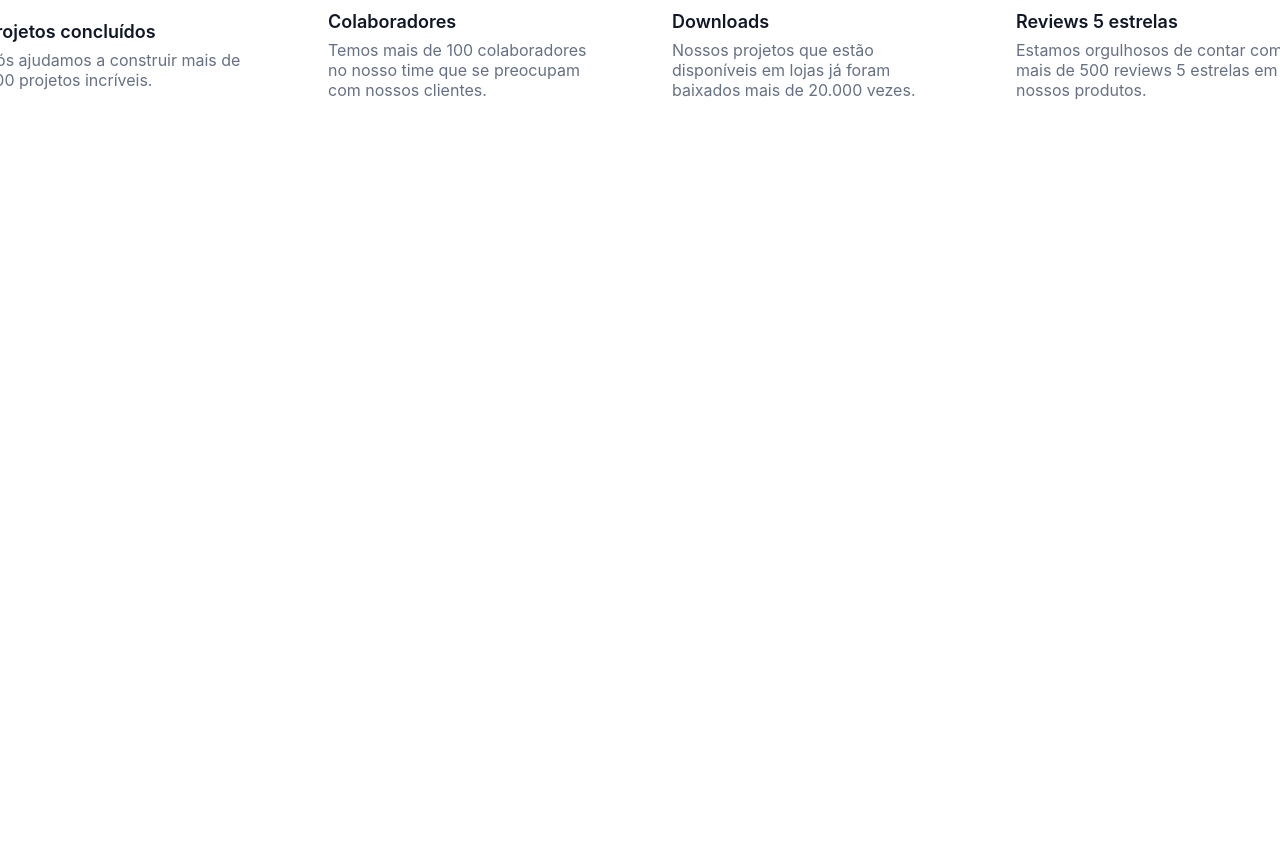
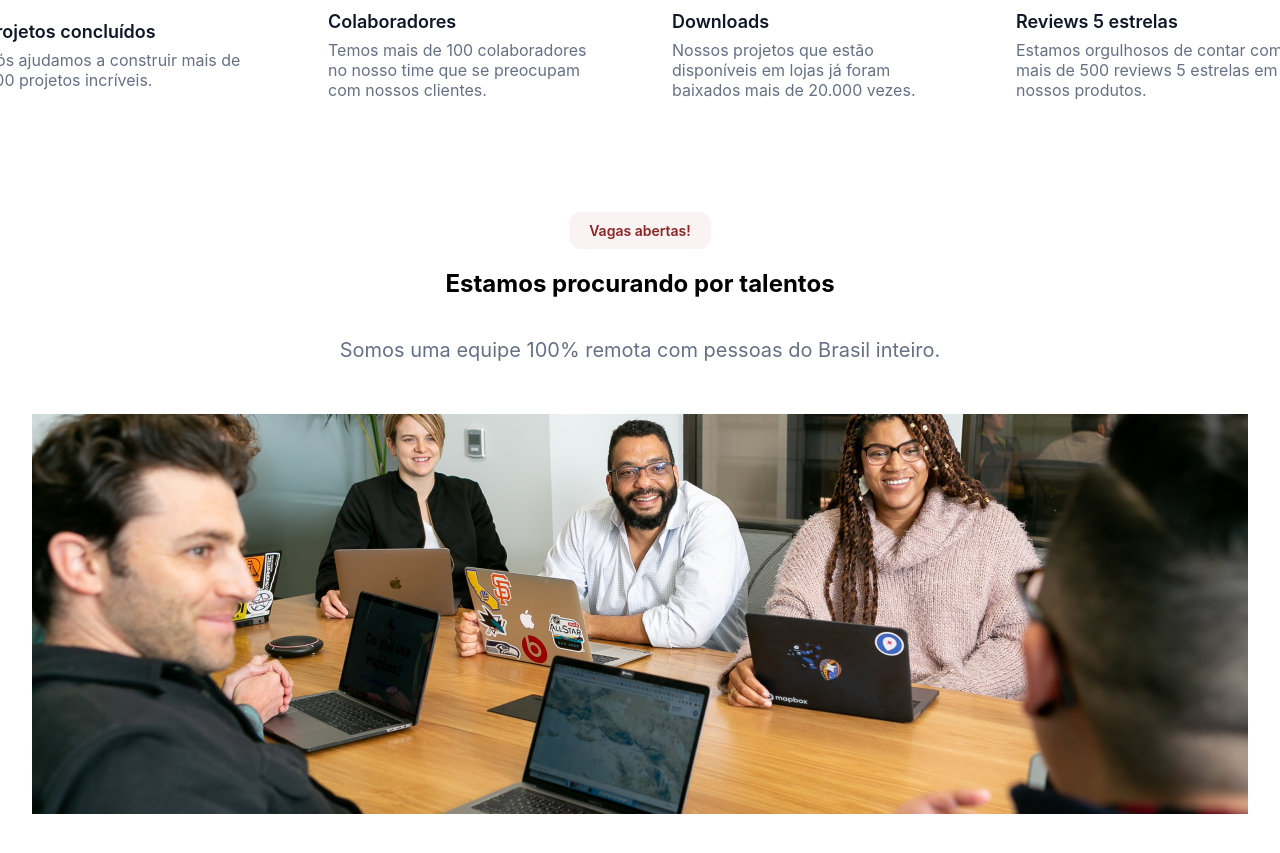
Before and after one commit to rubirechenberg/site-vagas, a plain HTML site: page index.html in a window 1280 px wide. Shown: the part 587-1440 px from the top of the page. Before the commit the page ends 800 px from the top, so only its background shows below. Drawn offline with Linux system fonts and the light colour scheme.

Commit message:
Vagas Talentos

```diff
--- a/index.html
+++ b/index.html
@@ -27,7 +27,8 @@
     <section class="cabecalho">
         <span class="texto-destaque">Sobre nós</span>
         <h1 class="titulo-principal">Por que somos diferentes?</h1>
-        <p class="paragrafo">Nós focamos nos detalhes de tudo que fazemos. Tudo para ajudar as empresas de todo o mundo a se concentrarem
+        <p class="paragrafo">Nós focamos nos detalhes de tudo que fazemos. Tudo para ajudar as empresas de todo o mundo
+            a se concentrarem
             naquilo que é realmente importante para elas.</p>
 
     </section>
@@ -40,19 +41,32 @@
         <div>
             <span class="texto-destaque-metricas">100+</span>
             <h4 class="texto-destaque2-metricas">Colaboradores</h4>
-            <p class="paragrafo-metricas">Temos mais de 100 colaboradores no nosso time que se preocupam com nossos clientes.</p>
+            <p class="paragrafo-metricas">Temos mais de 100 colaboradores no nosso time que se preocupam com nossos
+                clientes.</p>
         </div>
         <div>
             <span class="texto-destaque-metricas">20k</span>
             <h4 class="texto-destaque2-metricas">Downloads</h4>
-            <p class="paragrafo-metricas">Nossos projetos que estão disponíveis em lojas já foram baixados mais de 20.000 vezes.</p>
+            <p class="paragrafo-metricas">Nossos projetos que estão disponíveis em lojas já foram baixados mais de
+                20.000 vezes.</p>
         </div>
         <div>
             <span class="texto-destaque-metricas">500+</span>
-            <h4 class="texto-destaque2-metricas" >Reviews 5 estrelas</h4>
-            <p class="paragrafo-metricas">Estamos orgulhosos de contar com mais de 500 reviews 5 estrelas em nossos produtos.</p>
+            <h4 class="texto-destaque2-metricas">Reviews 5 estrelas</h4>
+            <p class="paragrafo-metricas">Estamos orgulhosos de contar com mais de 500 reviews 5 estrelas em nossos
+                produtos.</p>
         </div>
-</section>
+    </section>
+    <section class="vagas">
+        <div class="talentos">
+            <span class="vagas-abertas">Vagas abertas!</span>
+            <h2>Estamos procurando por talentos</h2>
+            <p class="paragrafo-talentos">Somos uma equipe 100% remota com pessoas do Brasil inteiro.</p>
+        </div>
+        <div class="imagem-talentos">
+            <img src="/img/Talentos.png" alt="pessoas em reuniao">
+        </div>
+    </section>
 
 </body>
 
--- a/style.css
+++ b/style.css
@@ -101,6 +101,7 @@
     max-width: 1200px; /* Define uma largura máxima para a seção */
     width: calc(100% - 64px); /* Garante que a seção ocupe a largura total, menos o padding */
     box-sizing: border-box; /* Inclui padding e bordas na largura total */
+    padding-bottom: 96px;
 }
 
 .texto-destaque-metricas {
@@ -125,3 +126,39 @@
     height: auto;
     margin: 8px 0; /* Ajusta o espaçamento superior e inferior */
 }
+
+.talentos{
+    display: flex;
+    flex-direction: column;
+    align-items: center; /* Centraliza os elementos verticalmente */
+    justify-content: center; /* Centraliza os elementos horizontalmente */
+    padding-top: 8px;
+}
+
+.imagem-talentos {
+    display: flex;
+    flex-direction: row;
+    align-items: center; /* Centraliza os elementos verticalmente */
+    justify-content: center; /* Centraliza os elementos horizontalmente */
+    gap: 64px;
+    padding: 32px;
+    margin: 0 auto; /* Centraliza a seção na página */
+    max-width: 1200px; /* Define uma largura máxima para a seção */
+    width: calc(100% - 64px); /* Garante que a seção ocupe a largura total, menos o padding */
+    box-sizing: border-box; /* Inclui padding e bordas na largura total */
+}
+
+.vagas-abertas {
+    color: var(--main-color);
+    font-size: 14px;
+    font-weight: 600;
+    background-color: rgba(142, 36, 36, 0.05);
+    padding: 10px 20px;
+    border-radius: 12px;
+}
+
+.paragrafo-talentos {
+    font-weight: 400;
+    color: var(--text-color);
+    font-size: 20px;
+}
```
